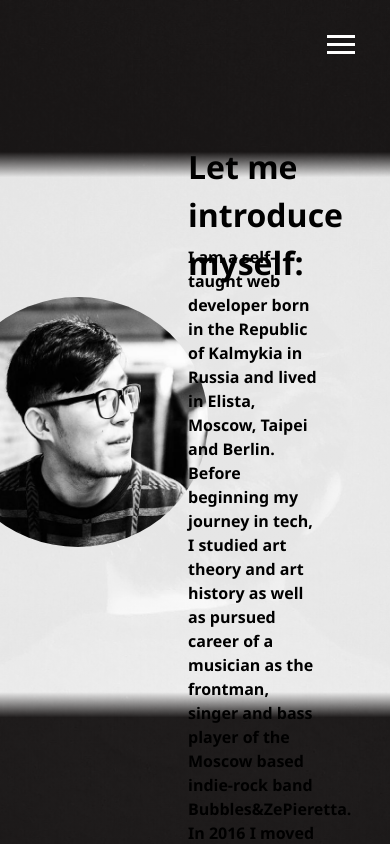
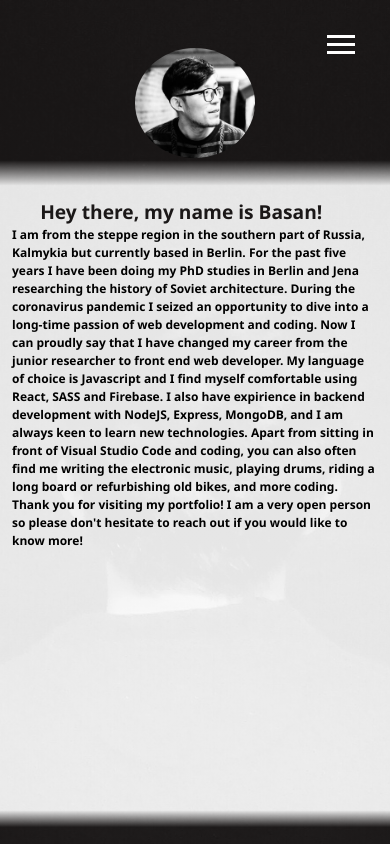
Before and after one commit to KuBerlinOV/myportfolio, a React (Create React App) app: page /about in a window 390 px wide. Built offline with nearby package versions, Linux system fonts and the light colour scheme.

Commit message:
working on responsives

```diff
--- a/src/components/About.js
+++ b/src/components/About.js
@@ -12,21 +12,23 @@ const About = ({ showMenu }) => {
                     <img src={portrait} alt="myportrait" />
                 </div>
                 <div className="about-me">
-                    <h2 className="about-me-title md-heading">Let me introduce myself:</h2>
-                    <p className="about-me-text">I am a self-taught web developer born in the Republic of Kalmykia in Russia and
-                    lived in Elista, Moscow, Taipei and Berlin.
-                    Before beginning my journey in tech, I studied art theory and art history as well
-                    as pursued career of a musician as the frontman, singer and bass player of the Moscow based
-                    indie-rock
-                    band Bubbles&ZePieretta. In 2016 I moved to Berlin to do my PhD studies and conduct the research on
-                    the
-                    Soviet architecture.
-                    It was during the work on my doctoral thesis in 2020 when I was exposed to programming and began to
-                    teach coding myself with the help of FreeCodeCamp, Codecademy and various youtube tutorials.
-                    Coding became my passion. It offered me something, what my research and PhD studies could not,
-                    that
-                    is a room for creativity, constant learning and challenging tasks. Since then I decided
-                to change my career and become a web developer.</p>
+                    <h2 className="about-me-title md-heading">Hey there, my name is Basan!</h2>
+                    <p className="about-me-text">I am from the steppe region in the southern part of Russia, Kalmykia
+                    but currently based in Berlin.
+                    For the past five years I have been doing my PhD studies in Berlin and Jena researching
+                    the history of Soviet architecture.
+                    During the coronavirus pandemic I seized an opportunity to dive into a long-time passion of web development and coding.
+                    Now I can proudly say that I have changed my career from the junior researcher to front end web developer.
+                    My language of choice is Javascript and I find myself comfortable using React, SASS and Firebase.
+                    I also have expirience in backend development with NodeJS, Express, MongoDB,
+                    and I am always keen to learn new technologies.
+                    Apart from sitting in front of
+                    Visual Studio Code and coding, you can also often find me
+                    writing the electronic music, playing drums,
+                    riding a long board or refurbishing old bikes, and more coding.
+                    Thank you for visiting my portfolio!
+                    I am a very open person so please don't hesitate to reach out
+                    if you would like to know more!</p>
                 </div>
             </main>
         </div>
--- a/src/components/Home.js
+++ b/src/components/Home.js
@@ -10,7 +10,7 @@ const Home = ({ showMenu }) => {
                 </h1>
 
                 <h2 class="sm-heading">
-                    Front-end Developer
+                    Front-End Web Developer
         </h2>
                 <div class="icons">
                     <a href="">
--- a/src/styles/_config.scss
+++ b/src/styles/_config.scss
@@ -143,3 +143,28 @@ $background-opacity: 0.92;
 // @mixin tdText {
 //     text-shadow: #bbb 0 0 1px, #fff 0 -1px 2px, #fff 0 -3px 2px, rgba(0,0,0,0.8) 0 30px 25px;
 // }
+
+//Media Query Mixins
+@mixin mediaSm {
+    @media screen and (max-width: 600px){
+     @content
+     }
+ };
+
+ @mixin mediaMd {
+     @media screen and (max-width: 768px){
+      @content
+      }
+  };
+
+  @mixin mediaLg {
+     @media screen and (min-width: 769px) and (max-width: 1170px){
+      @content
+      }
+  };
+
+  @mixin mediaXl {
+     @media screen and (min-width: 1171px){
+      @content
+      }
+  };
--- a/src/styles/_header.scss
+++ b/src/styles/_header.scss
@@ -1,8 +1,8 @@
 
 .menu{
-    position: fixed;
+    position: absolute;
     width: 100%;
-    top: 0;
+    padding: 0;
     // @include tdText;
     &.hide{
         visibility: hidden;
@@ -16,11 +16,14 @@
         }
     &-nav{
         display: flex;
+        position: absolute;
+        padding: 0;
         flex-direction: column;
         justify-content: center;
         align-items: center;
         width: 100%;
-        height: 100vh;
+        min-height: 100vh;
+        margin: 0;
         li{
             list-style: none;
             margin: 1.4em 0;
--- /dev/null
+++ b/src/styles/_mobile.scss
@@ -0,0 +1,108 @@
+//Widescreens
+@include mediaXl {
+
+};
+
+//Desktops and Laptops
+@include mediaLg {
+   main{
+       &#about{
+           .about-me{
+               .about-me-title{
+                   margin-top: -1em;
+               }
+               .about-me-text{
+                   font-size: 0.8em;
+               }
+           }
+       }
+   }
+};
+
+//Tablets and small Laptops
+
+@include mediaMd {
+    main{
+        &#about{
+            flex-direction: column;
+            justify-content: space-between;
+            align-items: center;
+            height: 100vh;
+            &::after{
+                background: linear-gradient($background-color 19%, white 22%, white 96%, $background-color 98%);
+            }
+            .about-branding{
+                height: 25vh;
+                width: 100%;
+                margin-top: 2em;
+                img{
+                    width: 160px;
+                   height: 150px;
+                }
+            }
+            .about-me{
+                height: 75vh;
+                width: 100%;
+                padding: 0;
+                margin: 1em 0 1em 0;
+                justify-content: flex-start;
+                .about-me-title{
+                    color: $background-color;
+                    text-align: center;
+                    font-size: 1.6em;
+                    margin: 0 0.3em 0 0.3em;
+                }
+                .about-me-text{
+                    margin: 2em 1em 0 1em;
+                    font-size: 1em;
+                }
+            }
+        }
+    }
+
+
+
+};
+
+//Smarthphones
+
+@include mediaSm {
+main{
+    &#about{
+        flex-direction: column;
+        justify-content: space-between;
+        align-items: center;
+        height: 100vh;
+        &::after{
+            background: linear-gradient($background-color 19%, white 22%, white 96%, $background-color 98%);
+        }
+        .about-branding{
+            height: 20vh;
+            width: 100%;
+            margin-top: 1.5em;
+            img{
+                width: 120px;
+               height: 110px;
+            }
+        }
+        .about-me{
+            height: 80vh;
+            width: 100%;
+            padding: 0;
+            justify-content: flex-start;
+            margin-bottom: 1em;
+            .about-me-title{
+                color: $background-color;
+                text-align: center;
+                font-size: 1.2em;
+                width: 90%;
+            }
+            .about-me-text{
+                margin: 0 1em 0 1em;
+                font-size: 0.75em;
+            }
+        }
+    }
+}
+
+}
--- a/src/styles/main.scss
+++ b/src/styles/main.scss
@@ -109,7 +109,7 @@ main{
             width: 100%;
             height: 100%;
             z-index: -1;
-            background: linear-gradient($background-color 18%, white 21%, white 82%, $background-color 85%);
+            background: linear-gradient($background-color 23%, white 25%, white 90%, $background-color 93%);
             opacity: 0.9;
             background-size: cover;
         }
@@ -117,10 +117,7 @@ main{
             font-weight: 900;
             font-size: 2rem;
             position: relative;
-            top: 10vh
-        }
-        .about-me-text{
-            margin-bottom: 25vh;
+
         }
         color: black;
         .about-branding{
@@ -141,8 +138,12 @@ main{
             justify-content: space-evenly;
             width: 50%;
             height: 100vh;
-            padding: 2em;
+            margin: 0 0 2em 0;
+            padding: 1em;
             font-weight: 600;
+            .about-me-title{
+                color: $primary-color;
+            }
         }
     }
 
@@ -166,12 +167,14 @@ main{
             width: 100%;
             height: 100%;
             z-index: -1;
-            background: linear-gradient($background-color 18%, white 21%, white 82%, $background-color 85%);
+             background: linear-gradient($background-color 19%, white 22%, white 90%, $background-color 93%);
             opacity: 0.9;
             background-size: cover;
         }
         h1#title-projects{
-            margin: 3em 0 3em 0;
+            margin: 1em 0 3em 0;
         }
     }
 }
+
+@import './mobile';
```
